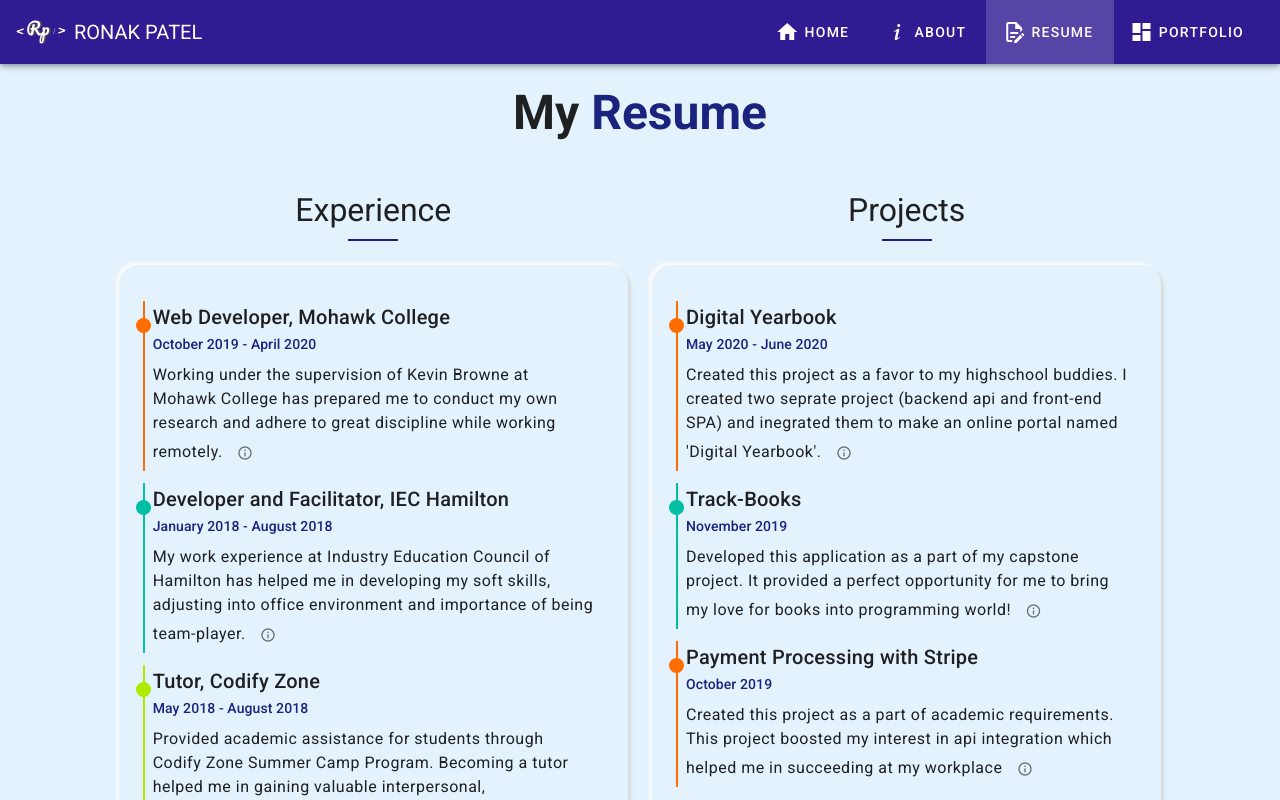
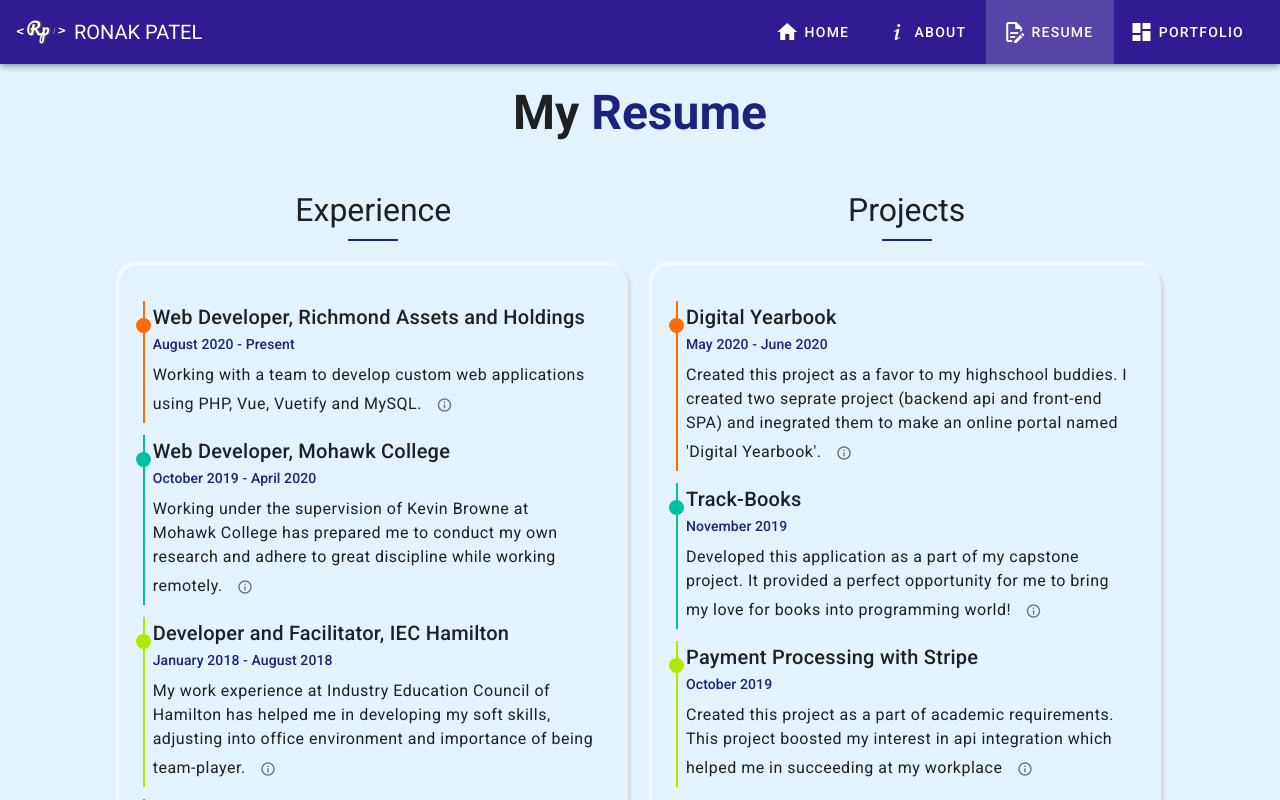
Before and after one commit to patelronak2/personal-site, a Vue app: page /resume in a window 1280 px wide. Shown: the top 800 px of the page. Built offline with nearby package versions, Linux system fonts and the light colour scheme; what vue-typed-js would draw is missing.

Commit message:
New Experience Added

```diff
--- a/src/views/Home.vue
+++ b/src/views/Home.vue
@@ -3,11 +3,7 @@
     <kinesis-container>
       <Animated />
       <v-row class="flex-md-row-reverse">
-        <v-col
-          cols="12"
-          lg="6"
-          class="d-flex align-center justify-center justify-lg-start ma-2"
-        >
+        <v-col cols="12" lg="6" class="d-flex align-center justify-center ma-2">
           <kinesis-element :strength="5" type="depth_inv" :originX="0">
             <Imagecontainer
               :styles="imgStyles"
--- a/src/views/Resume.vue
+++ b/src/views/Resume.vue
@@ -73,6 +73,19 @@ export default {
       experiences: [
         {
           type: "experience",
+          title: "Web Developer, Richmond Assets and Holdings",
+          toFrom: "August 2020 - Present",
+          details:
+            "Working with a team to develop custom web applications using PHP, Vue, Vuetify and MySQL.",
+          duties: [
+            "Developed app integration with APIs for payment processing",
+            "Developing online portal for a program called 'fundamentals of entrepreneurship"
+          ],
+          id: 1,
+          borderColor: "#FF6D00"
+        },
+        {
+          type: "experience",
           title: "Web Developer, Mohawk College",
           toFrom: "October 2019 - April 2020",
           details:
@@ -83,8 +96,8 @@ export default {
             "Managed, optimized and updated PHP databases to track the user’s responses and resuming a session",
             "Successfully created and integrated a staff portal giving the web-application a multi-tier architecture "
           ],
-          id: 1,
-          borderColor: "#FF6D00"
+          id: 2,
+          borderColor: "#00BFA5"
         },
         {
           type: "experience",
@@ -92,13 +105,13 @@ export default {
           toFrom: "January 2018 - August 2018",
           details:
             "My work experience at Industry Education Council of Hamilton has helped me in developing my soft skills, adjusting into office environment and importance of being team-player.",
-          id: 2,
+          id: 3,
           duties: [
             "Developed a web-based interactive tool for HCC students to explore the top 12 local careers in tech",
             "Successfully used WordPress to redesign the company’s website, changed website’s platform and managed/updated databases. Increased site customization by installing Key plugins",
             "Facilitated the delivery of Hamilton Code Clubs (HCC) to more than 10 elementary schools. Developed small modules on ‘Scratch’ to demonstrate working examples using basic programming concepts"
           ],
-          borderColor: "#00BFA5"
+          borderColor: "#AEEA00"
         },
         {
           type: "experience",
@@ -106,13 +119,13 @@ export default {
           toFrom: "May 2018 - August 2018",
           details:
             "Provided academic assistance for students through Codify Zone Summer Camp Program. Becoming a tutor helped me in gaining valuable interpersonal, communication, and listening skills.",
-          id: 3,
+          id: 4,
           duties: [
             "Educated students in basic programming concepts using online resources",
             "Encouraged students to come up with exciting ideas for their projects and helped them finishing it",
             "Helped students discovering preferred learning styles by observing their approach to new projects"
           ],
-          borderColor: "#AEEA00"
+          borderColor: "#FF6D00"
         }
       ],
       projects: [
@@ -154,7 +167,7 @@ export default {
             "A subscription app using Stripe that allows customer to create/manage subscriptions, and an administrator to manage subscriptions of all customer.",
             "This project exposed me to technologies like Express, Twilio, Mustache, Stripe Elements"
           ],
-          borderColor: "#FF6D00"
+          borderColor: "#AEEA00"
         }
       ],
       frontendTechnologies: [
```
